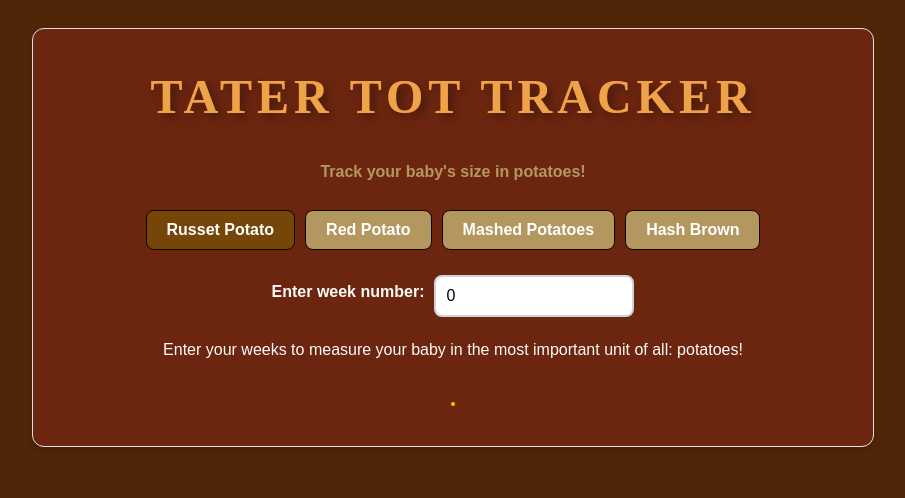
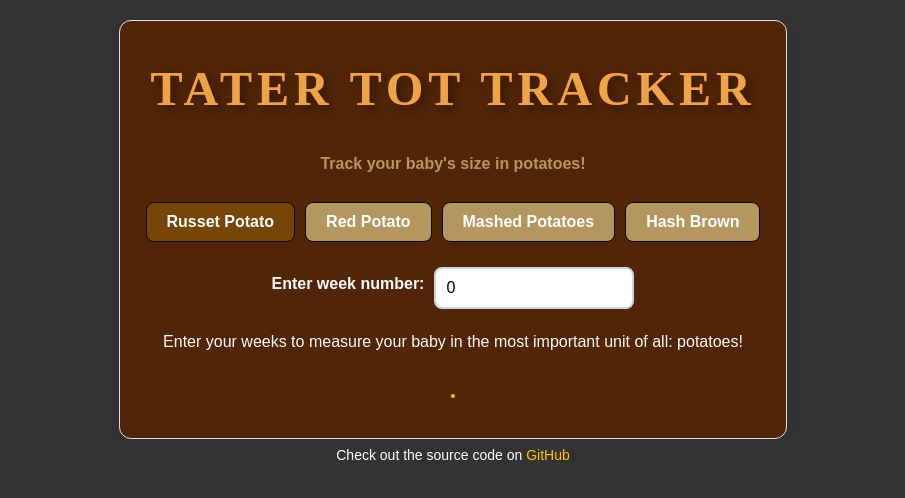
Before and after one commit to edjineer/TaterTotTracker, a React (Create React App) app in the folder tater-tot-tracker/: page / in a window 1280 px wide. Shown: the top 498 px of the page, without its empty margins (187-1092 px from the left). Built offline with nearby package versions, Linux system fonts and the light colour scheme.

Commit message:
Added footer

```diff
--- a/tater-tot-tracker/src/App.tsx
+++ b/tater-tot-tracker/src/App.tsx
@@ -135,8 +135,6 @@ const App: React.FC = () => {
           />
         </div>
       )}
-
-      {/* Show Potato Baby Picture*/}
     </div>
   );
 };
--- a/tater-tot-tracker/src/index.css
+++ b/tater-tot-tracker/src/index.css
@@ -25,7 +25,7 @@ input {
 /* Apply a global font */
 body {
   font-family: 'Poppins', sans-serif; /* Add a modern font from Google Fonts */
-  background-color: #512507; /* Light background color */
+  background-color: #333; /*#512507;*/
   color: #fdfafa; /* Default text color */
   line-height: 1.6; /* Better readability */
   padding: 20px;
@@ -134,7 +134,7 @@ h1 span {
   max-width: 800px;
   margin: 0 auto; /* Center the app */
   padding: 20px;
-  background-color: #b62b2b44;
+  background-color: #512507;/*#b62b2b44*/;
   border: 1px solid #dee2e6;
   border-radius: 12px;
   box-shadow: 0 4px 6px rgba(0, 0, 0, 0.1);
@@ -248,3 +248,36 @@ strong {
     font-size: 1rem; /* Adjust paragraph font size */
   }
 }
+
+html, body {
+  height: 100%;
+  margin: 0;
+  display: flex;
+  flex-direction: column;
+}
+
+#root {
+  flex: 1;
+  display: flex;
+  flex-direction: column;
+}
+
+.footer {
+  background-color: #333;
+  color: white;
+  padding: 5px 0; /* Small padding for the footer */
+  font-size: 14px;
+  z-index: 10;
+  text-align: center;
+  position: relative;
+  bottom: 0;
+}
+
+.footer a {
+  color: #ffc107;
+  text-decoration: none;
+}
+
+.footer a:hover {
+  text-decoration: underline;
+}
--- a/tater-tot-tracker/src/index.tsx
+++ b/tater-tot-tracker/src/index.tsx
@@ -9,5 +9,17 @@ const root = ReactDOM.createRoot(rootElement!);
 root.render(
   <React.StrictMode>
     <App />
+    <footer className="footer">
+      <p>
+        Check out the source code on{' '}
+        <a
+          href="https://github.com/edjineer/TaterTotTracker"
+          target="_blank"
+          rel="noopener noreferrer"
+        >
+          GitHub
+        </a>
+      </p>
+    </footer>
   </React.StrictMode>,
 );
```
